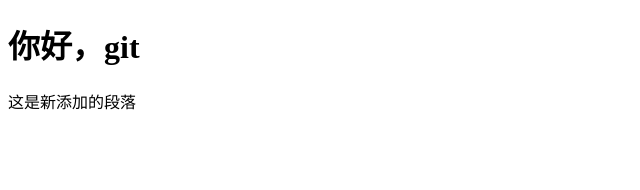
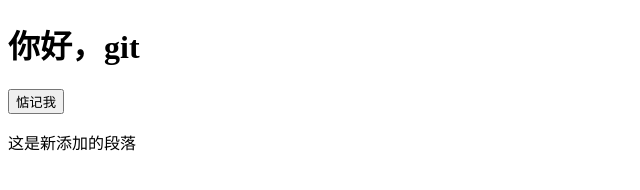
Before and after one commit to Gutugut/my-first-git, a plain HTML site: page index.html in a window 1280 px wide. Shown: the whole page, without its empty margins (0-640 px from the left). Drawn offline with Linux system fonts and the light colour scheme.

Commit message:
添加按钮

```diff
--- a/index.html
+++ b/index.html
@@ -5,6 +5,7 @@
     </head>
     </body>
         <h1>你好，git</h1>
+        <button>惦记我</button>
         <p>这是新添加的段落</p>
     </body>
 </html>
```
